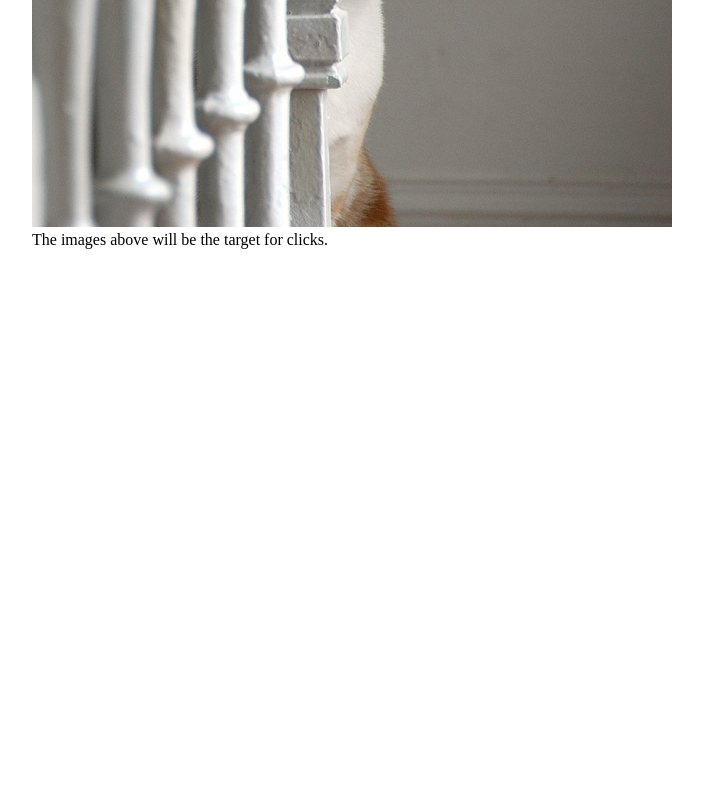
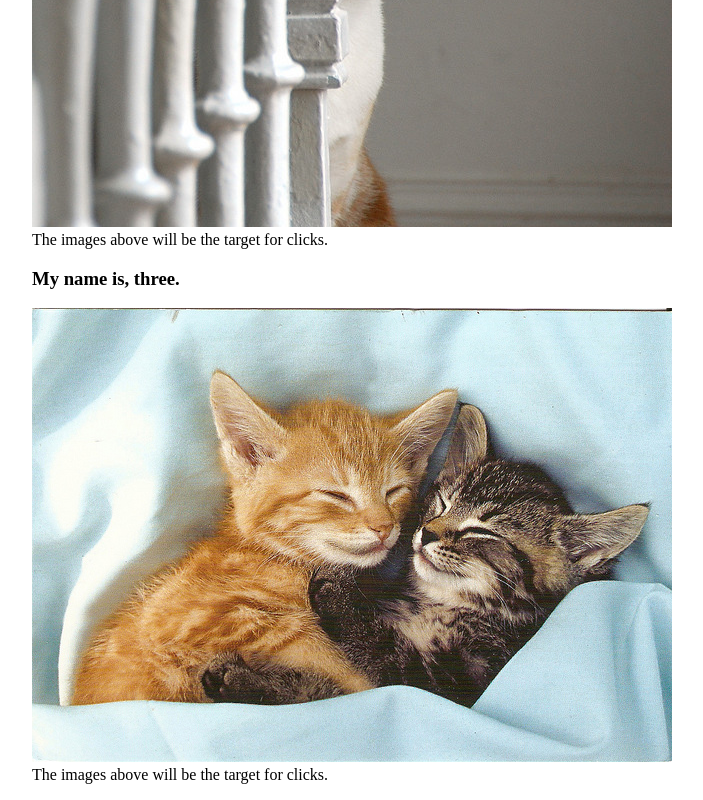
Before and after one commit to BaoPham92/Cat-Clicker, a plain HTML site: page index.html in a window 1280 px wide. Shown: the part 897-1697 px from the top of the page, without its empty margins (16-719 px from the left). Before the commit the page ends 1162 px from the top, so only its background shows below. Drawn offline with Linux system fonts and the light colour scheme.

```diff
--- a/JS/app.js
+++ b/JS/app.js
@@ -76,6 +76,7 @@
 
                 console.log(mapped.next());
                 console.log(mapped.next());
+                console.log(mapped.next());
 
             })
         }
--- a/index.html
+++ b/index.html
@@ -30,6 +30,12 @@
             <img class="cat-image" src="Images/cat2.jpg" type="submit alt="Two the cat." aria-label="A second cat image.">
             <figcaption>The images above will be the target for clicks.</figcaption>
         </figure>
+
+        <figure>
+            <h3 aria-label="The second cat picture">My name is, three.</h3>
+            <img class="cat-image" src="Images/cat3.jpg" type="submit alt="Two the cat." aria-label="A second cat image.">
+            <figcaption>The images above will be the target for clicks.</figcaption>
+        </figure>
     </main>
 
     <script src="JS/app.js"></script>
```
Also changed, not shown: Images/cat3.jpg (added), 1 other file.
